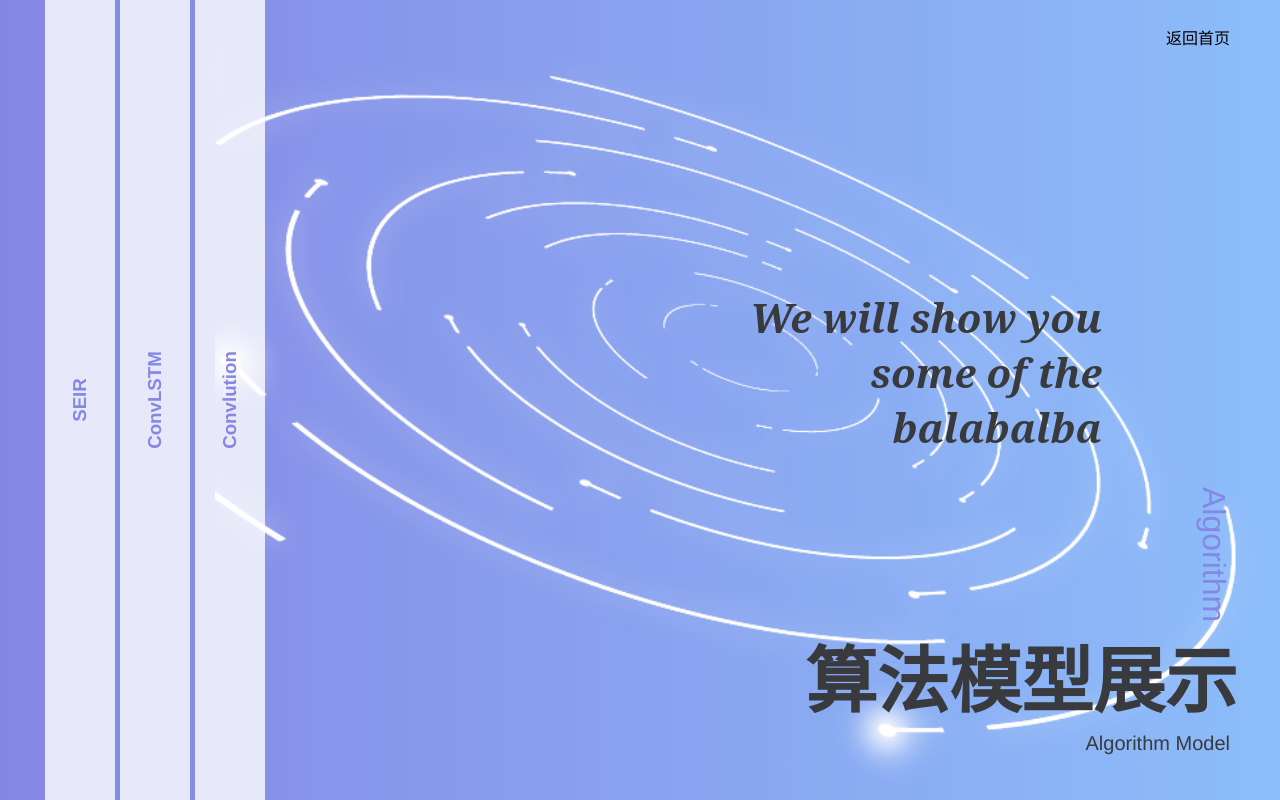
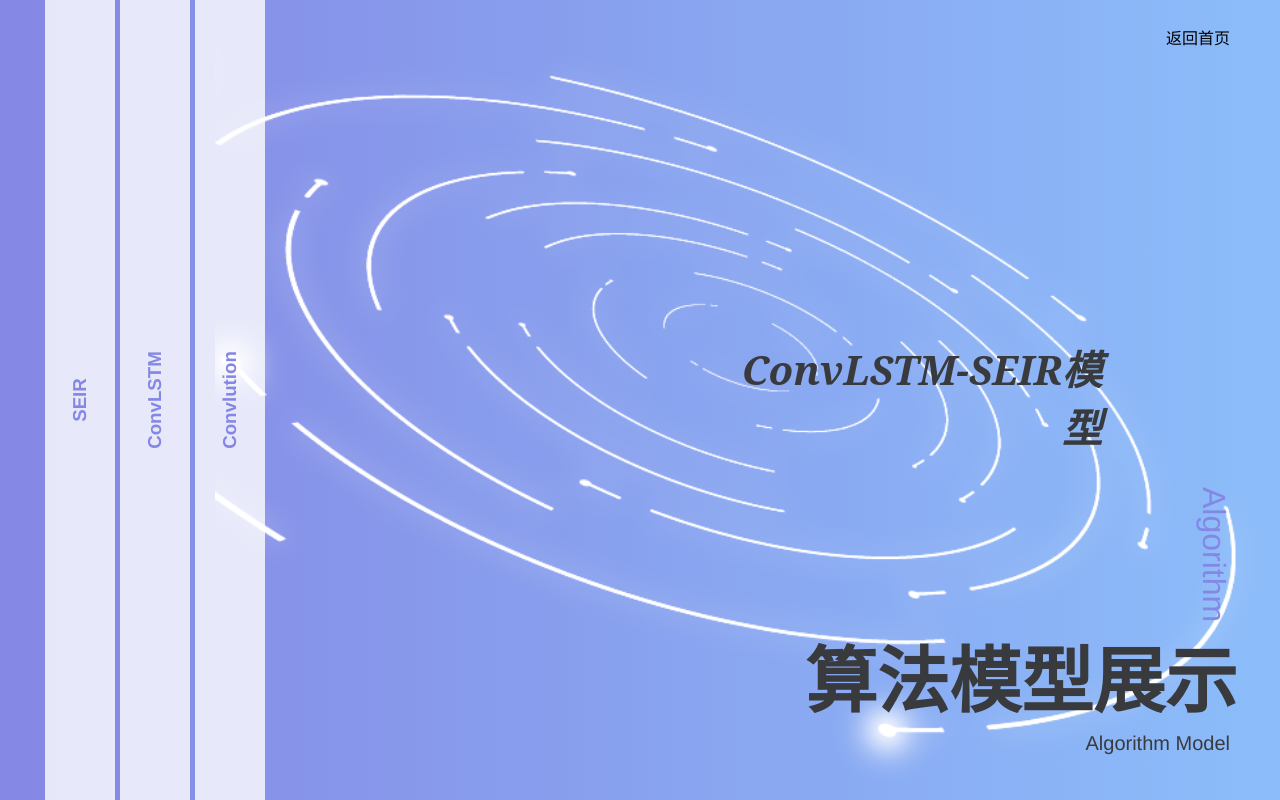
Before and after one commit to Y-Dawson/DHPPS, a Django app: page /backend/homepage/model/ in a window 1280 px wide. Run offline with Django 3.2, Linux system fonts and the light colour scheme; some web fonts are replaced.

Commit message:
模型文字

```diff
--- a/DHPPSWeb/frontend/template/model.html
+++ b/DHPPSWeb/frontend/template/model.html
@@ -53,7 +53,7 @@
             </div>
             <header class="codrops-header" >
                 <a class="btn-custom" href="http://47.112.227.85/backend/homepage/">返回首页</a>
-                <p class="codrops-header__info" id="text1">We will show you some of the balabalba</p>
+                <p class="codrops-header__info" id="text1">ConvLSTM-SEIR模型</p>
                 <span class="codrops-header__deco" >Algorithm</span>
                 <h1 class="codrops-header__title" id="text2">算法模型展示</h1>
                 <p class="codrops-header__tagline" id="text3" style="font-size: 20px;">Algorithm Model</p>
```
